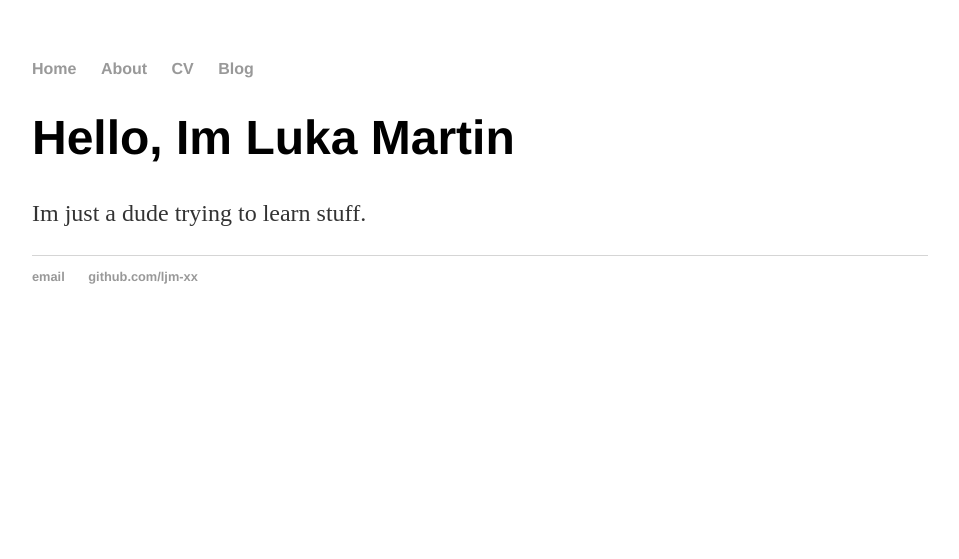
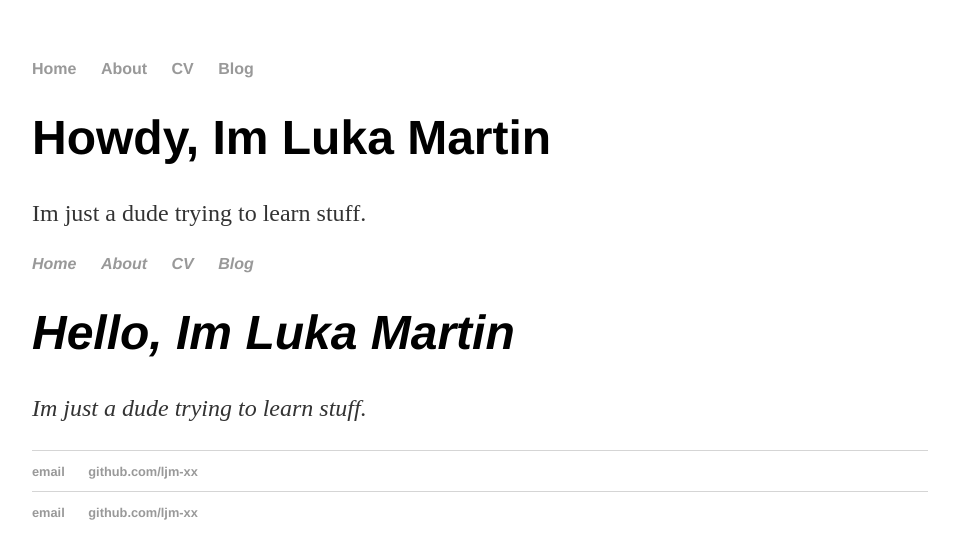
Before and after one commit to ljm-xx/ljm-xx.github.io, a Jekyll site: the page built from index.html, in a window 1280 px wide. Shown: the top 559 px of the page, without its empty margins (160-1119 px from the left). Built offline with Jekyll 4.4.1, drawn with Linux system fonts in a browser that asks for light colours.

Commit message:
fix index and default

```diff
--- a/_layouts/default.html
+++ b/_layouts/default.html
@@ -15,10 +15,9 @@
 	</ul>
 </nav>
 <div class="container">
-    		<div class="blurb">
-        		<h1>Hello, Im Luka Martin</h1>
-				<p>Im just a dude trying to learn stuff.</em>
-    		</div><!-- /.blurb -->
+
+	{{ content }}
+
 </div><!-- /.container -->
 <footer>
 	<ul>
--- a/index.html
+++ b/index.html
@@ -6,3 +6,33 @@ title: Luka Martin's Blog
 	<h1>Howdy, Im Luka Martin</h1>
 	<p>Im just a dude trying to learn stuff. <em>
 		</div><!--/.blurb-->
+<!DOCTYPE html>
+<html>
+<head>
+	<title>Luka Martin's Blog</title>
+	<!-- link to main stylesheet -->
+	<link rel="stylesheet" type="text/css" href="/css/main.css">
+</head>
+<body>
+<nav>
+	<ul>
+		<li><a href="/">Home</a></li>
+		<li><a href="/about">About</a></li>
+		<li><a href="/cv">CV</a></li>
+		<li><a href="/blog">Blog</a></li>
+	</ul>
+</nav>
+<div class="container">
+	<div class="blurb">
+		<h1>Hello, Im Luka Martin</h1>
+		<p>Im just a dude trying to learn stuff.</em>
+	</div><!-- /.blurb -->
+</div><!-- /.container -->
+<footer>
+	<ul>
+		<li><a href="mailto:lukamartin@gmail.com">email</a></li>
+		<li><a href="https://github.com/ljm-xx">github.com/ljm-xx</a></li>
+	</ul>
+</footer>
+</body>
+</html>
```
Also changed, not shown: other parts of _layouts/default.html (+1 -1 lines). Lines whose indentation alone changed are shown as unchanged.
